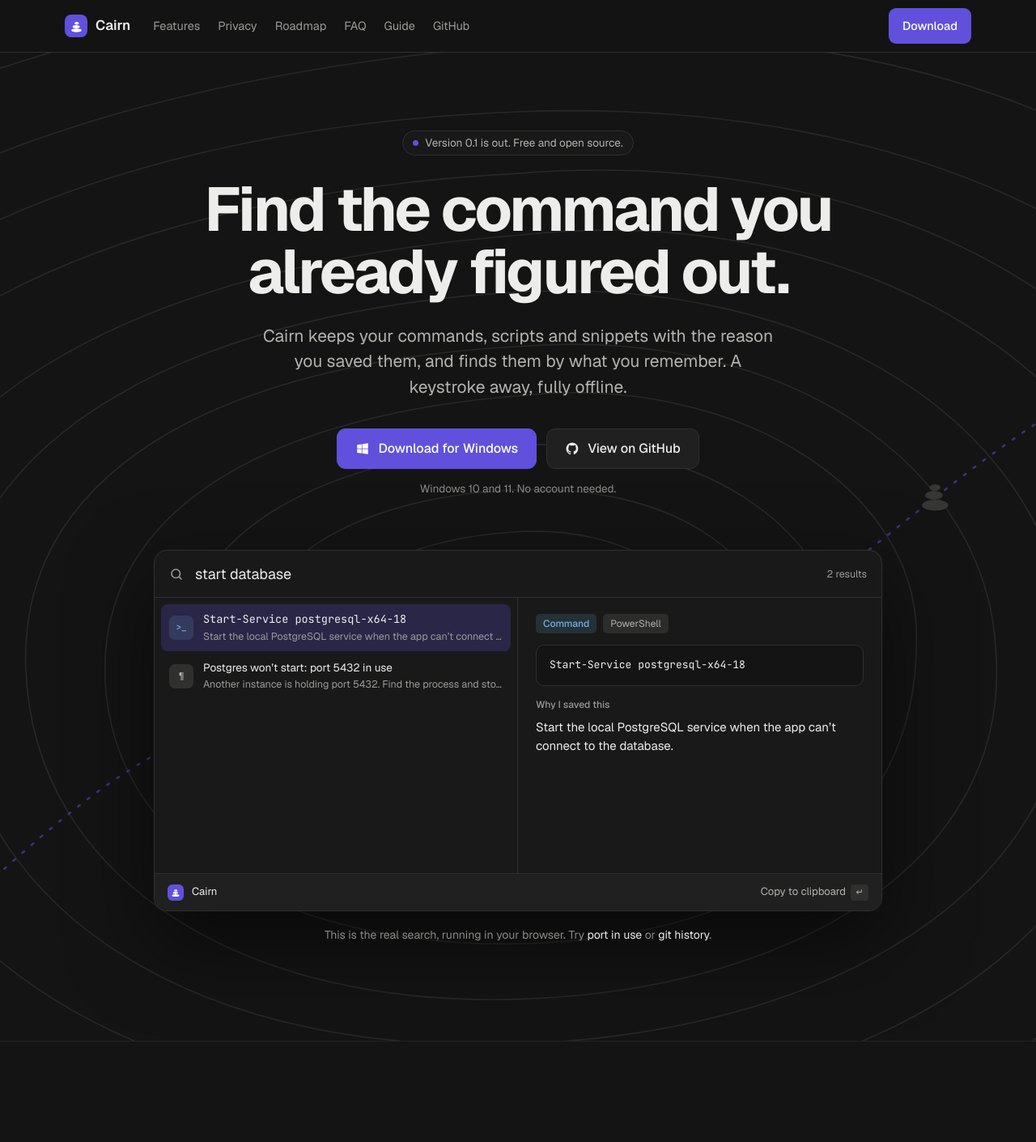
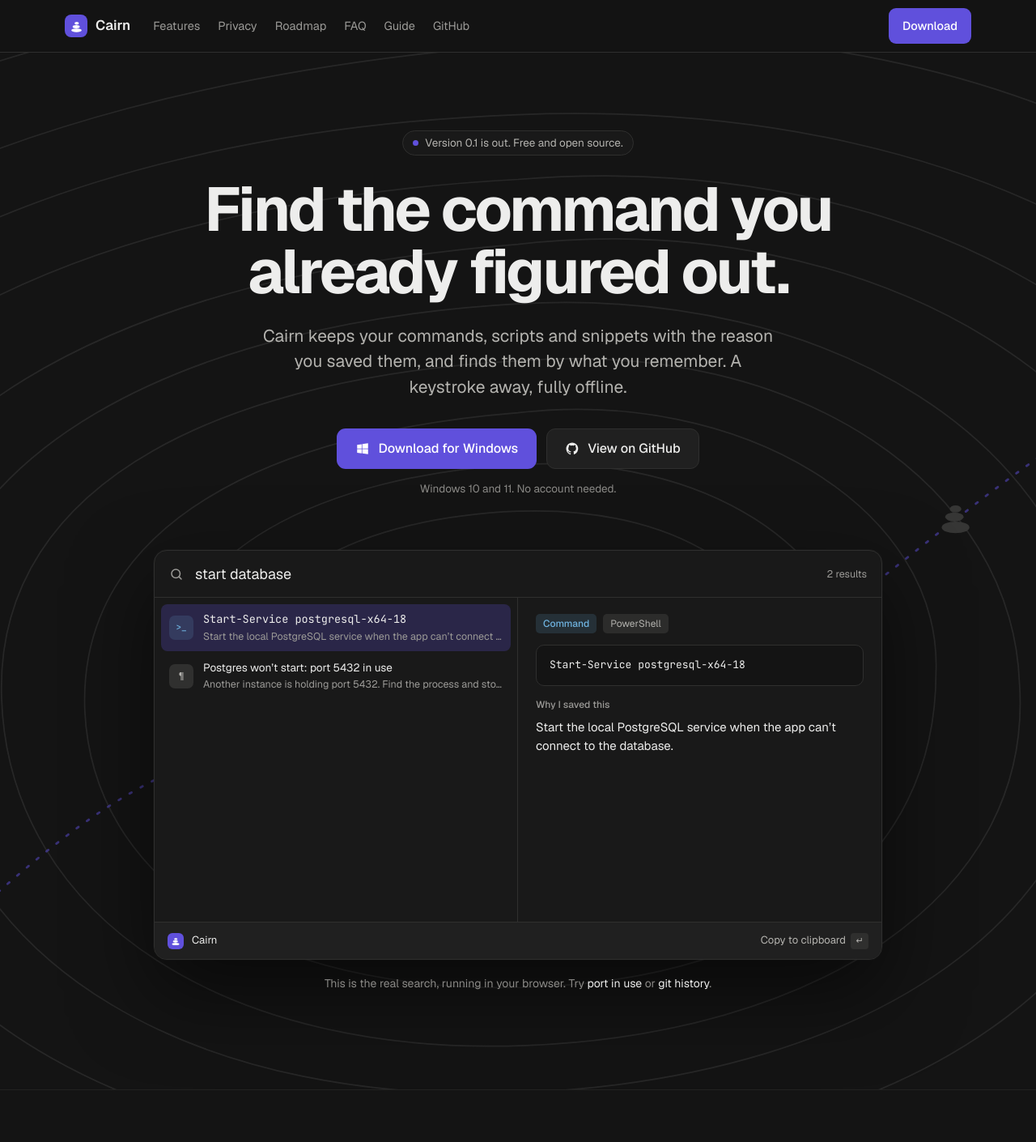
Before and after one commit to Ayoub-EDAHLOULI/cairn-site, a Next.js app: page / in a window 1280 px wide. Shown: the top 1410 px of the page at 81% size. Built offline with nearby package versions, Linux system fonts and the light colour scheme.

Commit message:
style(demo): make the launcher body taller (400px)
All seven demo entries now fit without scrolling; phones keep 280px.

```diff
--- a/src/components/landing/DemoLauncher.module.css
+++ b/src/components/landing/DemoLauncher.module.css
@@ -56,11 +56,12 @@
   white-space: nowrap;
 }
 
-/* Body: a fixed height whatever the query, so typing never shifts the page. */
+/* Body: a fixed height whatever the query, so typing never shifts the page. 400px fits all seven
+   demo entries (the empty query) without scrolling. */
 
 .body {
   display: flex;
-  height: 340px;
+  height: 400px;
 }
 
 .listWrap {
```
Also changed, not shown: 1 other file (tests, documents, lock files or other folders).
